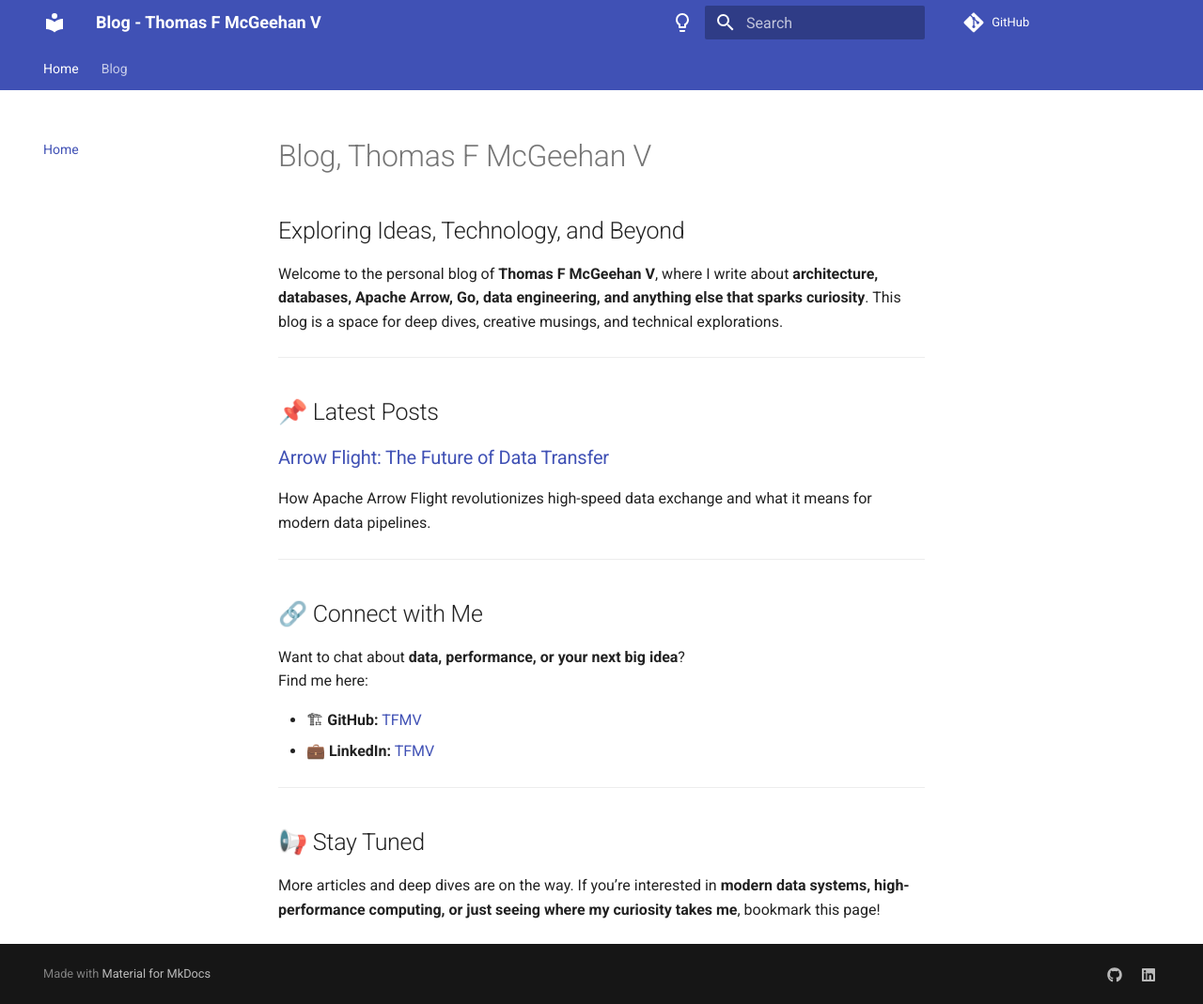
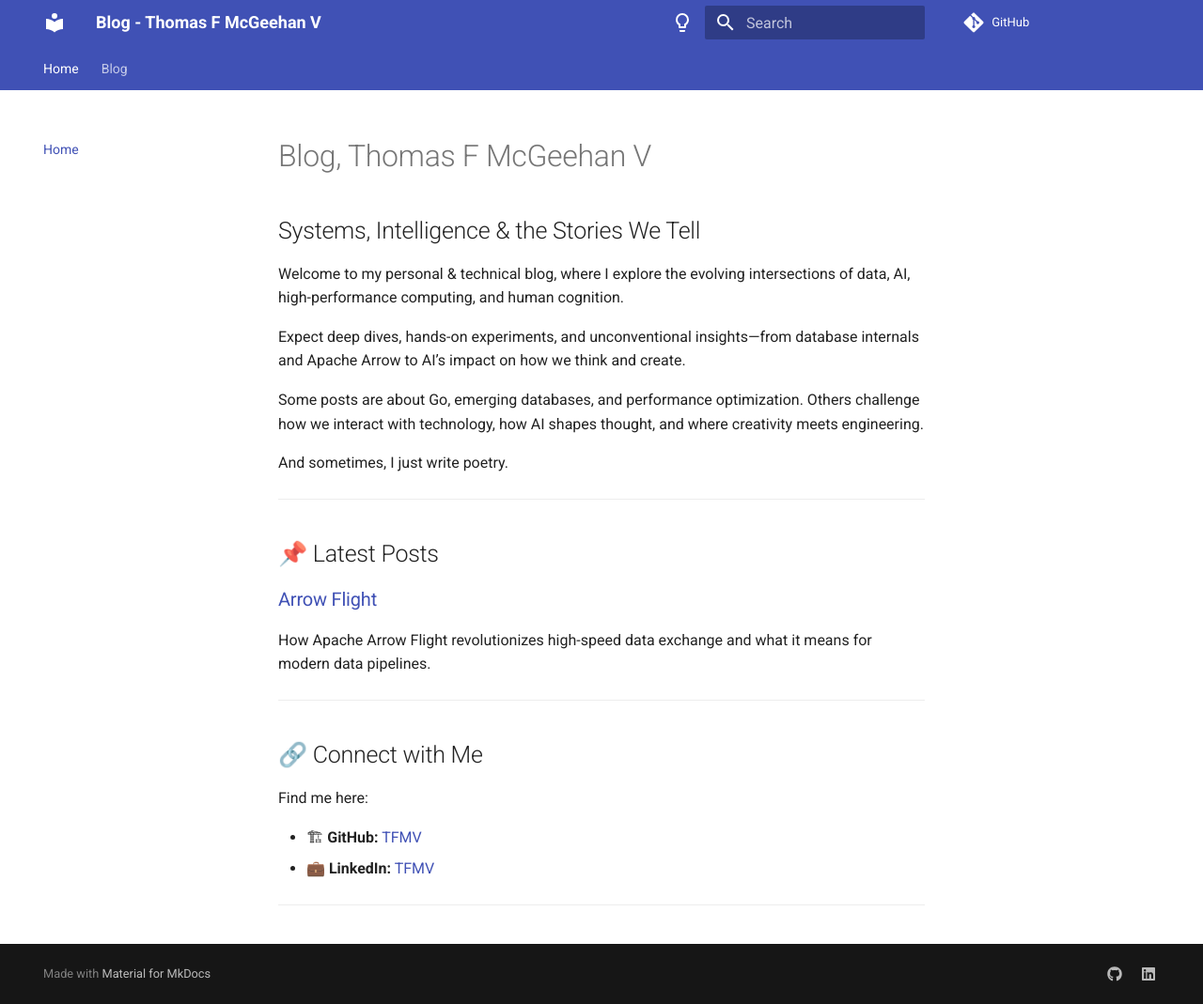
Before and after one commit to TFMV/blog, an MkDocs documentation site: the page built from docs/index.md, in a window 1280 px wide and 1069 px high. Shown: the whole window at 94% size. Built offline with MkDocs 1.6.1 and Material for MkDocs 9.7.7, drawn with Linux system fonts in a browser that asks for light colours; comment, search, counter and statistics services are not loaded.

```diff
--- a/docs/index.md
+++ b/docs/index.md
@@ -1,14 +1,20 @@
 # Blog, Thomas F McGeehan V
 
-## Exploring Ideas, Technology, and Beyond
+## Systems, Intelligence & the Stories We Tell
 
-Welcome to the personal blog of **Thomas F McGeehan V**, where I write about **architecture, databases, Apache Arrow, Go, data engineering, and anything else that sparks curiosity**. This blog is a space for deep dives, creative musings, and technical explorations.
+Welcome to my personal & technical blog, where I explore the evolving intersections of data, AI, high-performance computing, and human cognition.
+
+Expect deep dives, hands-on experiments, and unconventional insights—from database internals and Apache Arrow to AI’s impact on how we think and create.
+
+Some posts are about Go, emerging databases, and performance optimization. Others challenge how we interact with technology, how AI shapes thought, and where creativity meets engineering.
+
+And sometimes, I just write poetry.
 
 ---
 
 ## 📌 Latest Posts
 
-### [Arrow Flight: The Future of Data Transfer](blog-posts/flight.md)
+### [Arrow Flight](blog-posts/flight.md)
 
 How Apache Arrow Flight revolutionizes high-speed data exchange and what it means for modern data pipelines.
 
@@ -16,14 +22,9 @@
 
 ## 🔗 Connect with Me
 
-Want to chat about **data, performance, or your next big idea**?
 Find me here:
 
 - 🏗 **GitHub:** [TFMV](https://github.com/TFMV)
 - 💼 **LinkedIn:** [TFMV](https://www.linkedin.com/in/TFMV)
 
 ---
-
-## 📢 Stay Tuned
-
-More articles and deep dives are on the way. If you’re interested in **modern data systems, high-performance computing, or just seeing where my curiosity takes me**, bookmark this page!
--- a/mkdocs.yml
+++ b/mkdocs.yml
@@ -36,6 +36,7 @@
       - Go and Arrow: blog-posts/go-arrow.md
       - The Unilateral Bond: blog-posts/unilateral-bond.md
       - Quiver: blog-posts/quiver.md
+      - Billion: blog-posts/billion.md
 
 plugins:
   - search
```
Also changed, not shown: docs/blog-posts/billion.md (added, +114 -0 lines).
